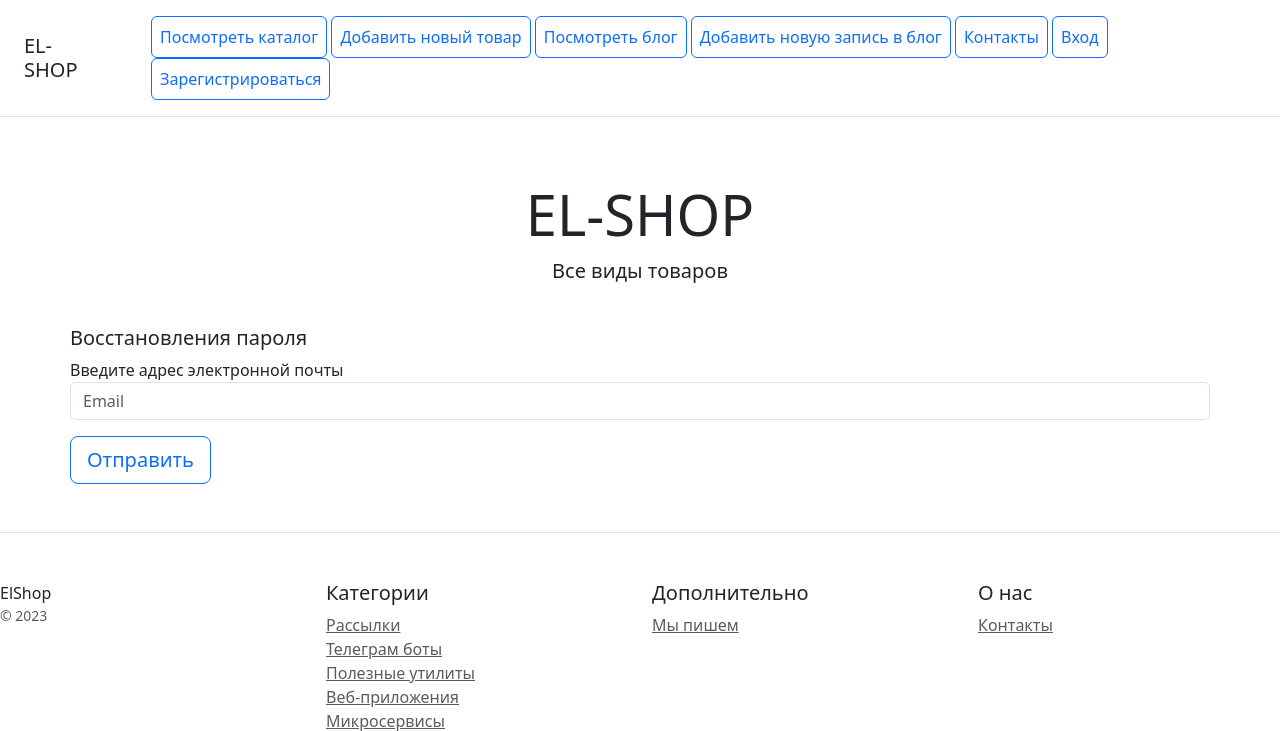
After one commit to scroco158/just_el_shop, a Django app: page /users/password-reset/ in a window 1280 px wide. The commit adds this page. Shown: the top 731 px of the page. Run offline with Django 4.2, Linux system fonts and the light colour scheme.

Commit message:
22_2 Генерация нового пароля

```diff
--- a/users/templates/login.html
+++ b/users/templates/login.html
@@ -9,10 +9,14 @@
     <div class="col-6">
             {% csrf_token%}
             {{ form.as_p }}
-
             <button type="submit">
                 Войти
             </button>
+    </div>
+
+
+    <div class="col-6">
+         <p><a href="{% url 'users:password-reset' %}" class="btn btn-primary">Восстановить пароль</a></p>
     </div>
 
 
--- /dev/null
+++ b/users/templates/users/password_reset.html
@@ -0,0 +1,16 @@
+{% extends 'catalog/base.html' %}
+{% block content%}
+
+<div class="card-body">
+    <h5>Восстановления пароля</h5>
+        <form method="post" action="" class="form-floating">
+            {% csrf_token %}
+            <div class="mb-3">
+                <label for="name">Введите адрес электронной почты</label>
+                <input type="email" name="email_address" class="form-control" id="name" placeholder="Email" required>
+            </div>
+            <button type="submit" class="btn btn-lg btn-block btn-outline-primary">Отправить</button>
+        </form>
+</div>
+
+{% endblock%}>
--- a/users/urls.py
+++ b/users/urls.py
@@ -1,4 +1,4 @@
-from django.contrib.auth.views import LoginView, LogoutView
+from django.contrib.auth.views import LoginView, LogoutView, PasswordResetView
 from django.urls import path
 from .apps import UsersConfig
 from .views import *
@@ -10,5 +10,6 @@ urlpatterns = [
     path('logout/', LogoutView.as_view(), name='logout'),
     path('register/', UserCreateView.as_view(), name='register'),
     path('email-confirm/<str:token>/', email_verification, name='email-confirm'),
+    path('password-reset/', password_reset, name='password-reset'),
 
 ]
--- a/users/views.py
+++ b/users/views.py
@@ -1,3 +1,6 @@
+import random
+import string
+
 from django.contrib.auth.forms import UserCreationForm
 from django.core.mail import send_mail
 from django.shortcuts import render, get_object_or_404, redirect
@@ -39,3 +42,24 @@ def email_verification(request, token):
     user.is_active = True
     user.save()
     return redirect(reverse('users:login'))
+
+
+def password_reset(request):
+    """ Создагие нового пароля пользователя по электронному адресу"""
+
+    if request.method == 'POST':
+        email_address = request.POST.get('email_address')
+        print(email_address)
+        user = get_object_or_404(User, email=email_address)   # как тут обработать, что бы не вылетала по 404, а перезапрашивала емэил
+        new_password = ''.join(random.choices(string.ascii_uppercase + string.digits + string.ascii_lowercase, k=8))
+        print(new_password)
+        user.set_password(new_password)
+        user.save()
+        send_mail(
+            subject='Новый пароль',
+            message=f'Ваш новый пароль {new_password}',
+            from_email=settings.EMAIL_HOST_USER,
+            recipient_list=[user.email]
+        )
+        success_url = reverse_lazy('users:login')
+    return render(request, 'users/password_reset.html')
```
